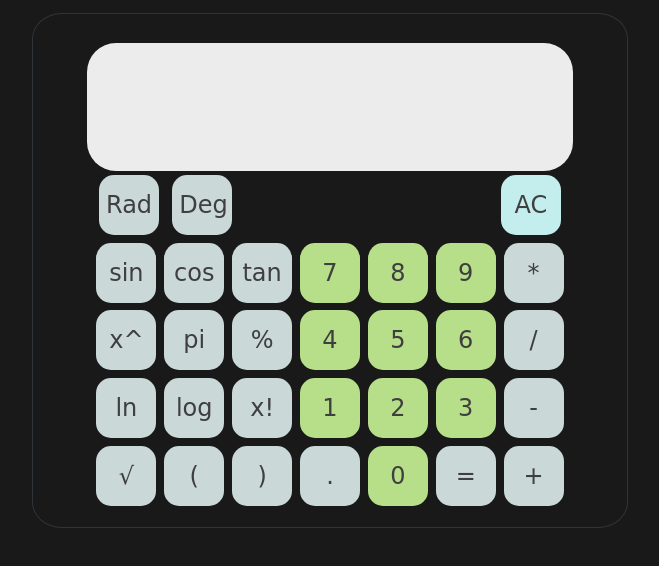
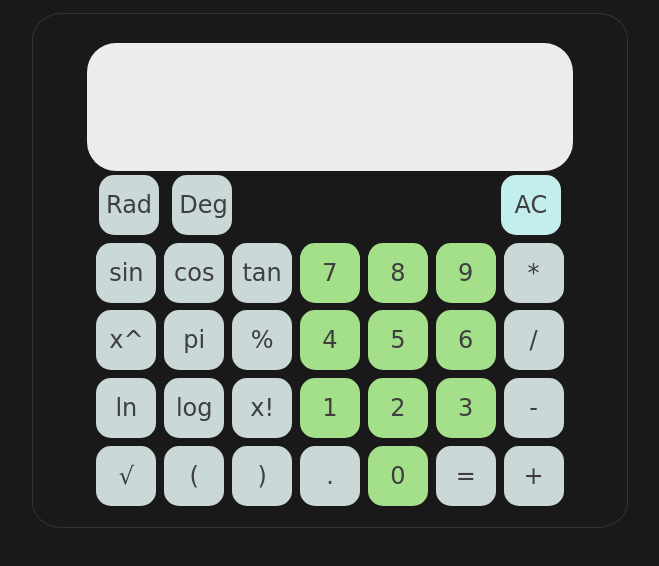
Before and after one commit to IlonaGedeon/notion_widget_calc, a plain HTML site: page index.html in a window 1280 px wide. Shown: the whole page, without its empty margins (310-969 px from the left). Drawn offline with Linux system fonts and the light colour scheme; a web font is replaced by a local one.

Commit message:
index.html

```diff
--- a/index.html
+++ b/index.html
@@ -29,7 +29,7 @@ a:visited  {
 }
 
 .dark {
-  background : #b7df89 !important;
+  background : #a4df89 !important;
 }
 
 .button > .over {
```
